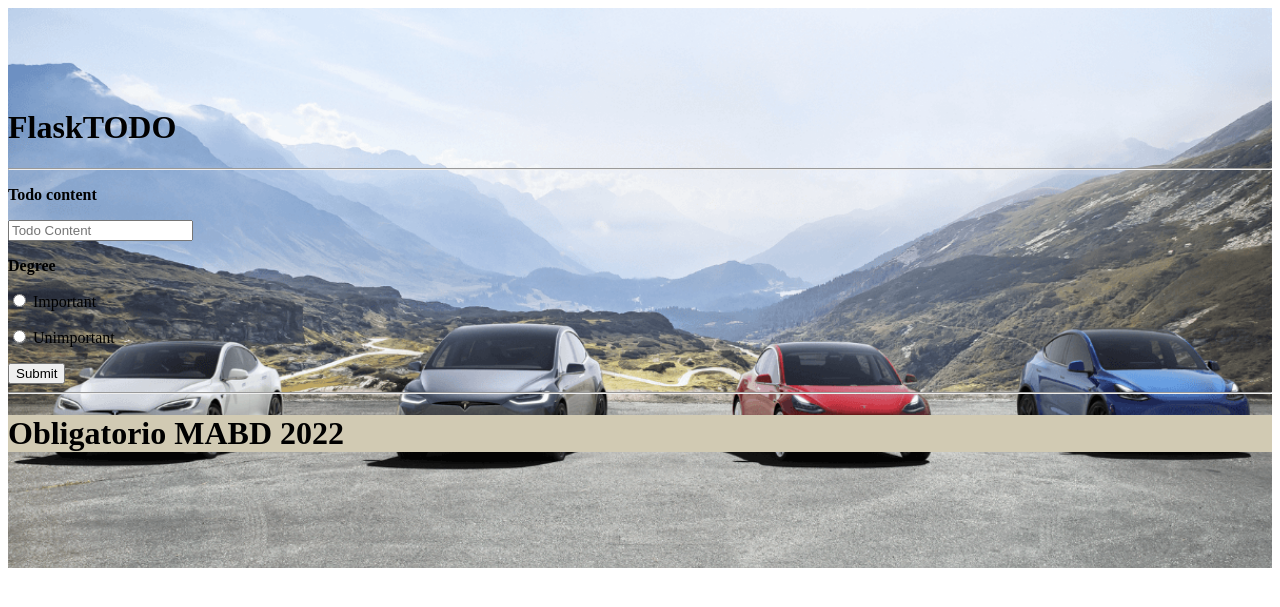
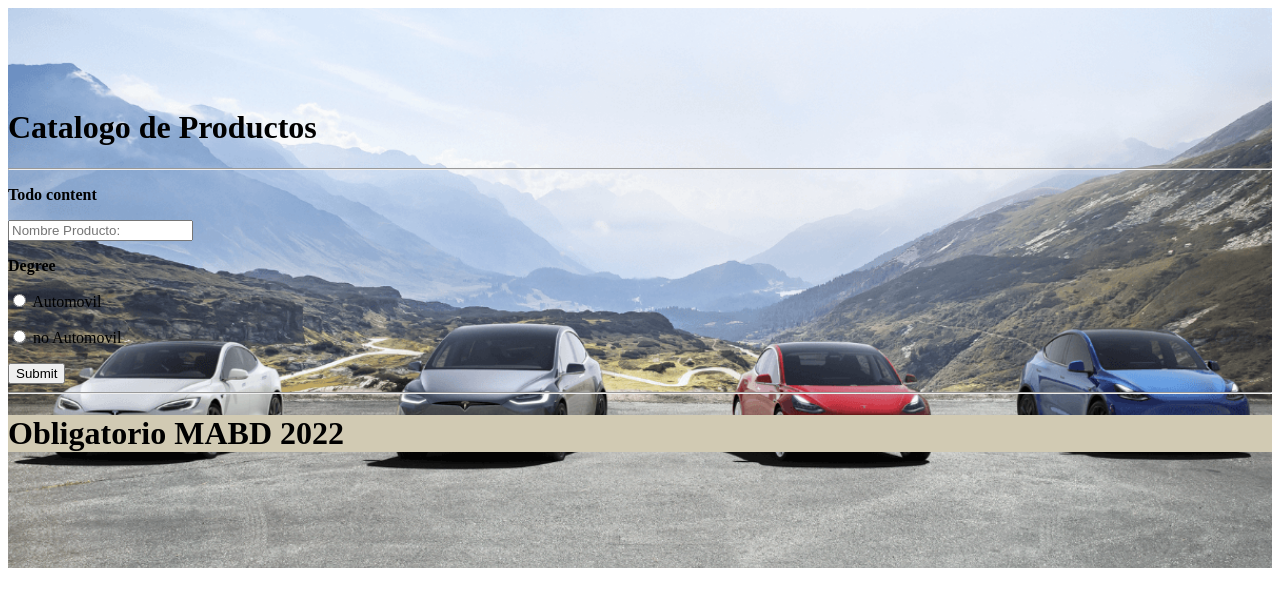
Before and after one commit to fededemo/Obligatorio_MABD, a Flask app: page / in a window 1280 px wide. Shown: the top 607 px of the page. Run offline with Flask 2, Linux system fonts and the light colour scheme; data that the repository does not hold is empty.

Commit message:
actualizaciones en htmls

```diff
--- a/app.py
+++ b/app.py
@@ -27,6 +27,5 @@ def index():
     all_todos = todos.find()
     return render_template('index.html', todos=all_todos)
 
-
-if __name__ == "__main__":
+if __name__ == '__main__':
     app.run(debug=True)
--- a/templates/index.html
+++ b/templates/index.html
@@ -17,7 +17,7 @@
     <!--First section-->
     <div style="background-image: url('/static/img/tesla-fleet.jpg');
     background-size: cover; height:480px; padding-top:80px;">
-    <h1>FlaskTODO</h1>
+    <h1>Catalogo de Productos</h1>
     <hr>
     <div class="content">
     <form method="post">
@@ -26,7 +26,7 @@
         </p>
         <p>
             <input type="text" name="content"
-                placeholder="Todo Content"></input>
+                placeholder="Nombre Producto:"></input>
         </p>
 
         <p>
@@ -34,11 +34,11 @@
         </p>
         <p>
             <input id="degree-0" name="degree" required type="radio" value="Important">
-            <label for="degree-0">Important</label>
+            <label for="degree-0">Automovil</label>
         </p>
         <p>
             <input id="degree-1" name="degree" required type="radio" value="Unimportant">
-            <label for="degree-1">Unimportant</label>
+            <label for="degree-1">no Automovil</label>
         </p>
         <button type="submit">Submit</button>
     </form>
```
Also changed, not shown: gunicorn_config.py (line endings or trailing spaces).
